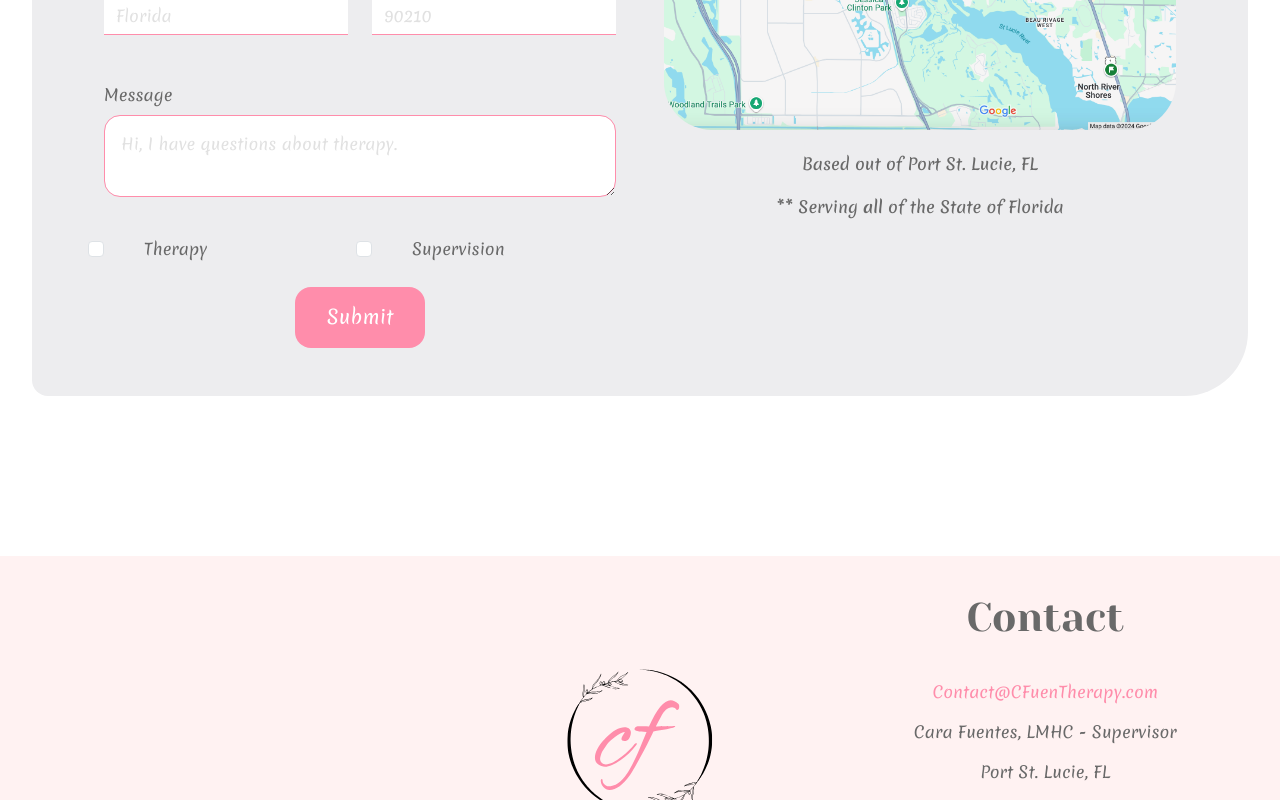
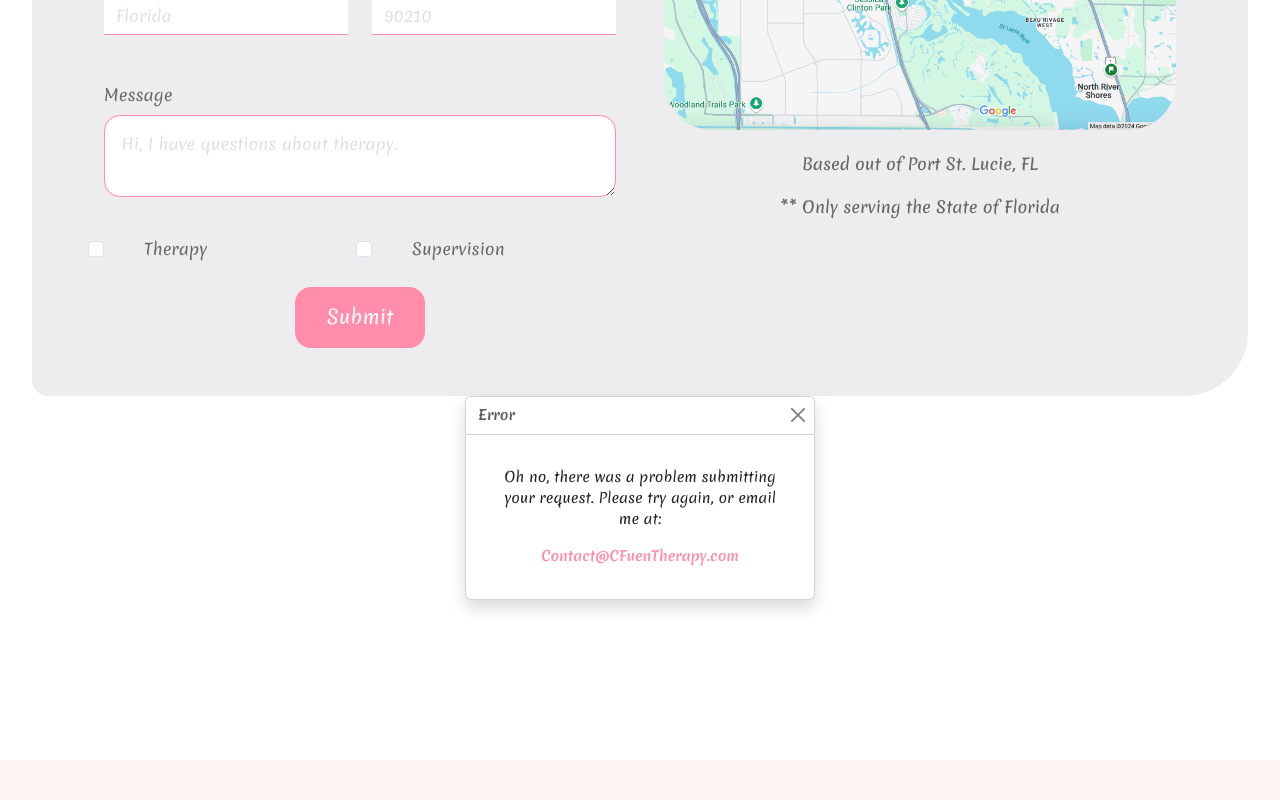
Before and after one commit to LFuen/c-fuentes, a Next.js app: page /ContactForm in a window 1280 px wide. Shown: the part 531-1331 px from the top of the page. Built offline with nearby package versions, Linux system fonts and the light colour scheme.

Commit message:
edited toast error message to include email

```diff
--- a/src/app/ContactForm/contactForm.module.css
+++ b/src/app/ContactForm/contactForm.module.css
@@ -164,6 +164,18 @@
     color: #ff8dab !important;
 }
 
+.toastBody {
+    text-align: center;
+    padding: 2rem;
+}
+
+.toastBody a {
+    padding-top: 3rem;
+    text-decoration: none;
+    color:#ff8dab;
+    font-weight: bold;
+}
+
   @media (max-width: 1020px) {
     .formContainer {
         margin: 0 ;
--- a/src/app/ContactForm/page.js
+++ b/src/app/ContactForm/page.js
@@ -13,6 +13,7 @@ import {
 } from "reactstrap";
 import styles from "./contactForm.module.css";
 import map from "./images/areaMap.png";
+import Link from "next/link";
 
 export default function ContactForm () {
 	const [name, setName] = useState("");
@@ -26,7 +27,7 @@ export default function ContactForm () {
 	const [supervisionChecked, setSupervisionChecked] = useState(false);
 
 	const [success, setSuccess] = useState(false);
-	const [failure, setFailure] = useState(false);
+	const [failure, setFailure] = useState(true);
 
 	const toggleSucces = () => setSuccess(!success);
 
@@ -235,7 +236,7 @@ export default function ContactForm () {
 					<Col className={styles.locationMap}>
 						<LocationMap />
 						<h6>Based out of Port St. Lucie, FL</h6>
-						<h6>** Serving <strong>all</strong> of the State of Florida</h6>
+						<h6>** Only serving the State of Florida</h6>
 					</Col>
 				</Row>
 			</section>
@@ -253,8 +254,14 @@ export default function ContactForm () {
 
 			<Toast isOpen={failure} color="danger">
 				<ToastHeader toggle={() => setFailure(false)}>Error</ToastHeader>
-				<ToastBody>
-					There was a problem submitting your request. Please try again.
+				<ToastBody className={styles.toastBody}>
+					<p>
+						Oh no, there was a problem submitting your request. Please try again, or email me at:
+					</p>
+
+					<Link href="mailto:contact@cfuentherapy.com">
+						{" "}Contact@CFuenTherapy.com
+							</Link>
 				</ToastBody>
 			</Toast>
 		</Container>
--- a/src/pages/api/submit.js
+++ b/src/pages/api/submit.js
@@ -54,6 +54,6 @@ export default async function handler(req, res) {
   } catch (error) {
     console.log('Error sending email:', error);
     console.error('Error sending email:', error);
-    res.status(500).json({ error: 'Error sending email' });
+    res.status(500).json({ error: 'Error sending email (on the backend)' });
   }
 }
```
